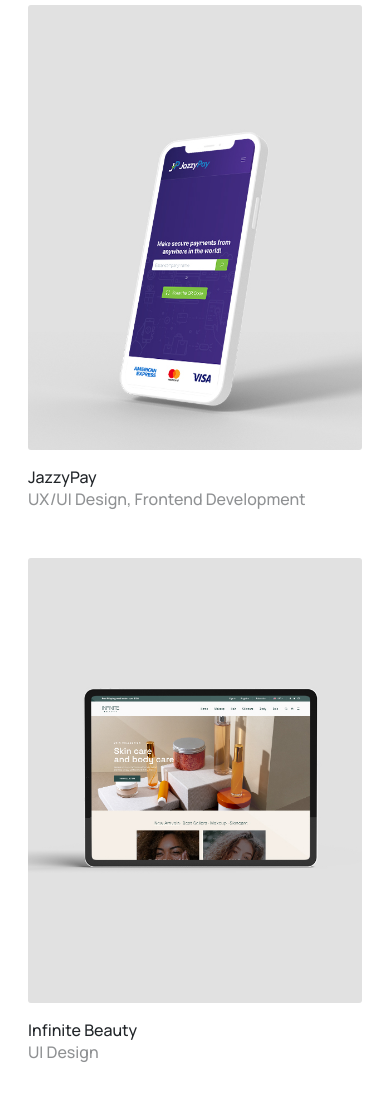
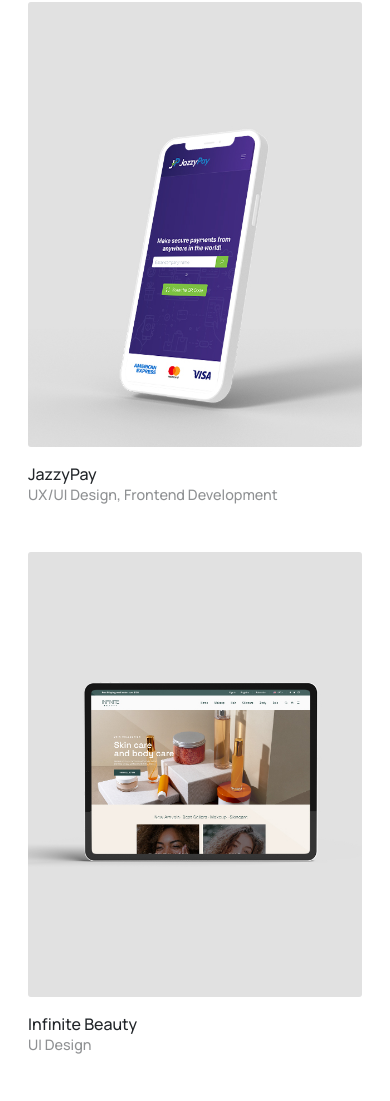
Before and after one commit to reine-work/portfolio, a plain HTML site: page index.html in a window 390 px wide. Shown: the part 1475-2576 px from the top of the page. Drawn offline with nearby package versions, Linux system fonts and the light colour scheme.

Commit message:
UI update

```diff
--- a/assets/css/main.scss
+++ b/assets/css/main.scss
@@ -19,7 +19,7 @@
 }
 
 @mixin for-tablet {
-    @media (max-width: 768px) {
+    @media (max-width: 834px) {
         @content;
     }
 }
@@ -341,7 +341,7 @@ p {
         padding: 0;
         opacity: 0.5;
         @include for-tablet {
-            font-size: 1rem;
+            font-size: 0.9rem;
         }
     }
 }
--- a/index.html
+++ b/index.html
@@ -65,7 +65,7 @@
                             <h3>Featured works</h3>
                         </div>
                     </div>
-                    <div class="col-lg-6">
+                    <div class="col-md-6">
                         <div class="work-card">
                             <img src="assets/img/work/1-rentalbee.jpg" />
                             <div class="work-card-caption">
@@ -74,7 +74,7 @@
                             </div>
                         </div>
                     </div>
-                    <div class="col-lg-6">
+                    <div class="col-md-6">
                         <div class="work-card">
                             <img src="assets/img/work/2-jazzypay.jpg" />
                             <div class="work-card-caption">
@@ -83,7 +83,7 @@
                             </div>
                         </div>
                     </div>
-                    <div class="col-lg-6">
+                    <div class="col-md-6">
                         <div class="work-card">
                             <img src="assets/img/work/3-infinite-beauty.jpg" />
                             <div class="work-card-caption">
```
Also changed, not shown: assets/css/main.css, 1 other file.
